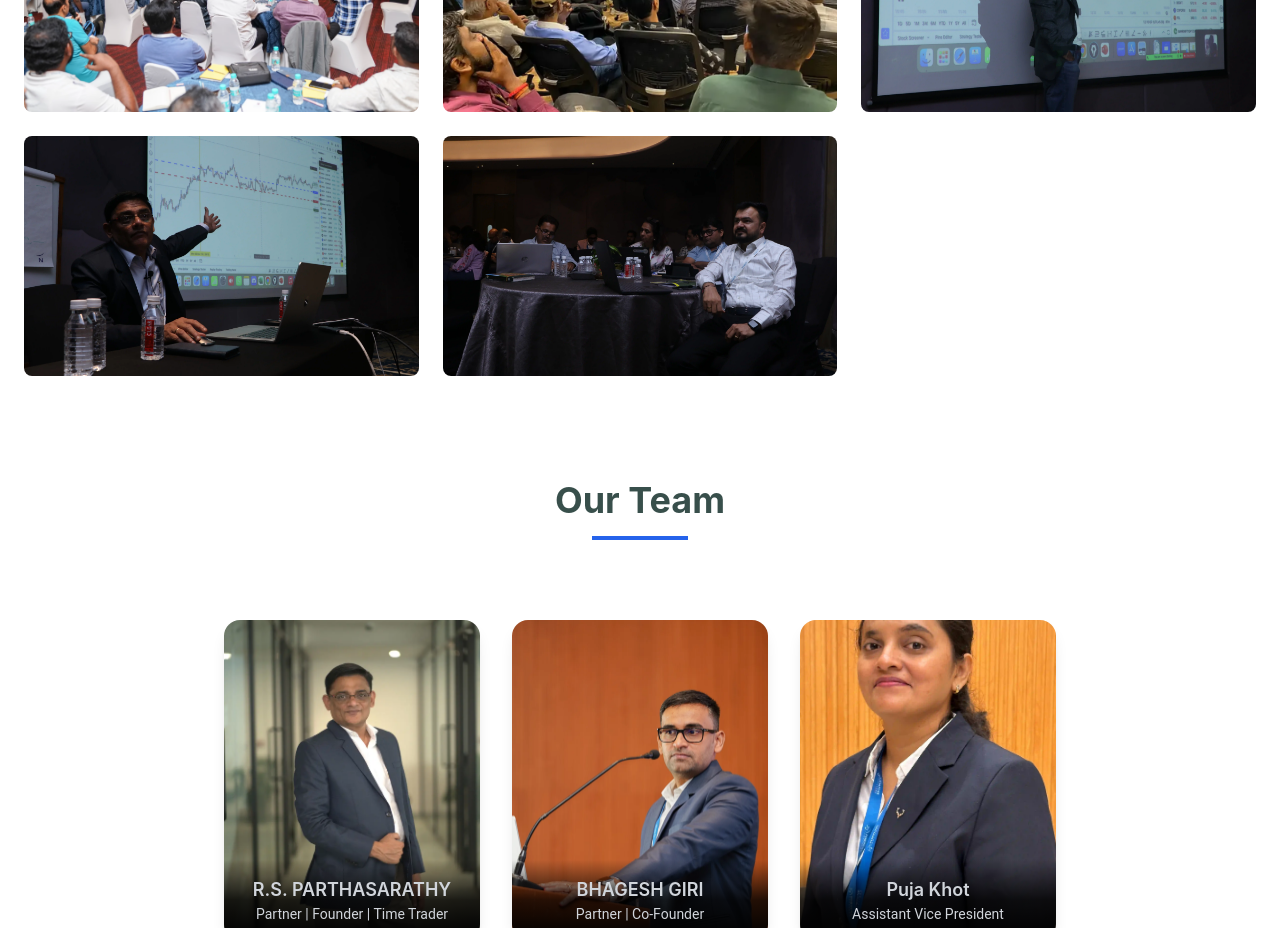
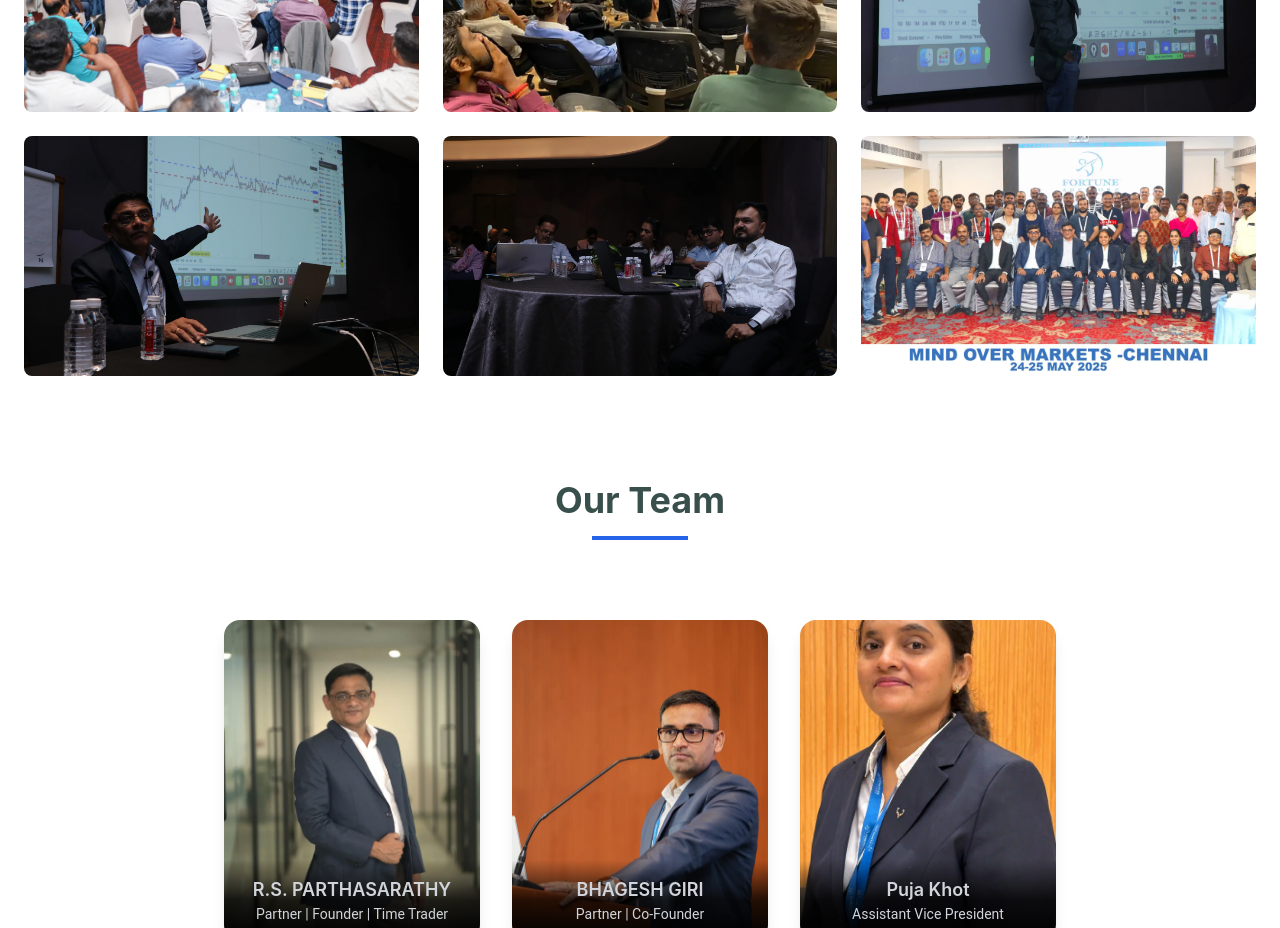
Before and after one commit to Sarvesh-24/FortuneWeb, a React (Create React App) app: page / in a window 1280 px wide. Shown: the part 6680-7608 px from the top of the page. Built offline with nearby package versions, Linux system fonts and the light colour scheme.

Commit message:
updated code

```diff
--- a/src/components/Gallery.js
+++ b/src/components/Gallery.js
@@ -45,6 +45,7 @@ const Gallery = () => {
     { imgSrc: "/assets/mumbai/Mumbai4.webp", category: "Mumbai", title: "Mumbai Event", filters: "mumbai" },
     { imgSrc: "/assets/mumbai/Mumbai5.webp", category: "Mumbai", title: "Mumbai Event", filters: "mumbai" },
     { imgSrc: "/assets/mumbai/Mumbai6.webp", category: "Mumbai", title: "Mumbai Event", filters: "mumbai" },
+    { imgSrc: "/assets/chennai/chennai6.webp", category: "Chennai", title: "Chennai Event", filters: "chennai" },
   ];
 
   return (
```
Also changed, not shown: public/assets/chennai/chennai6.webp (added).
